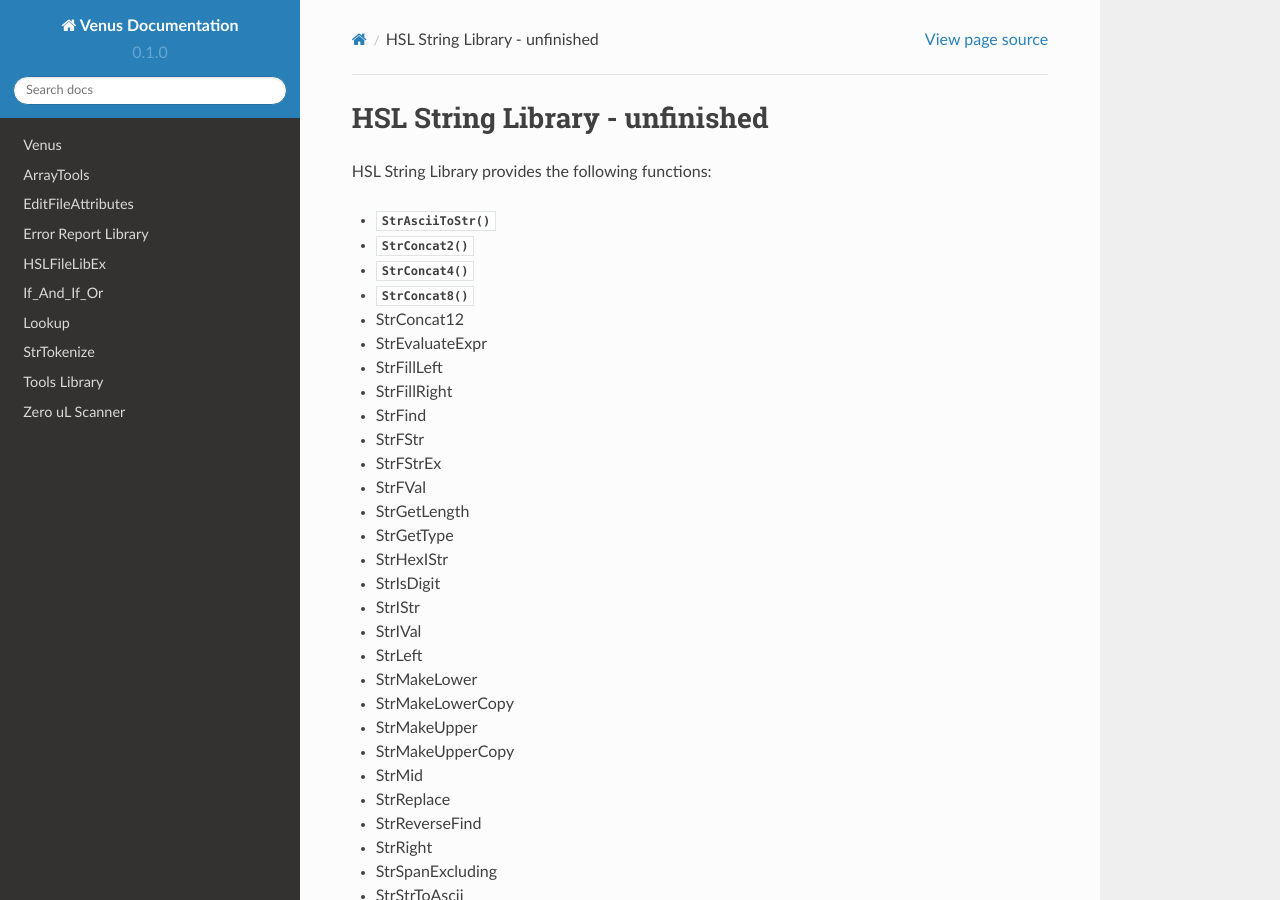
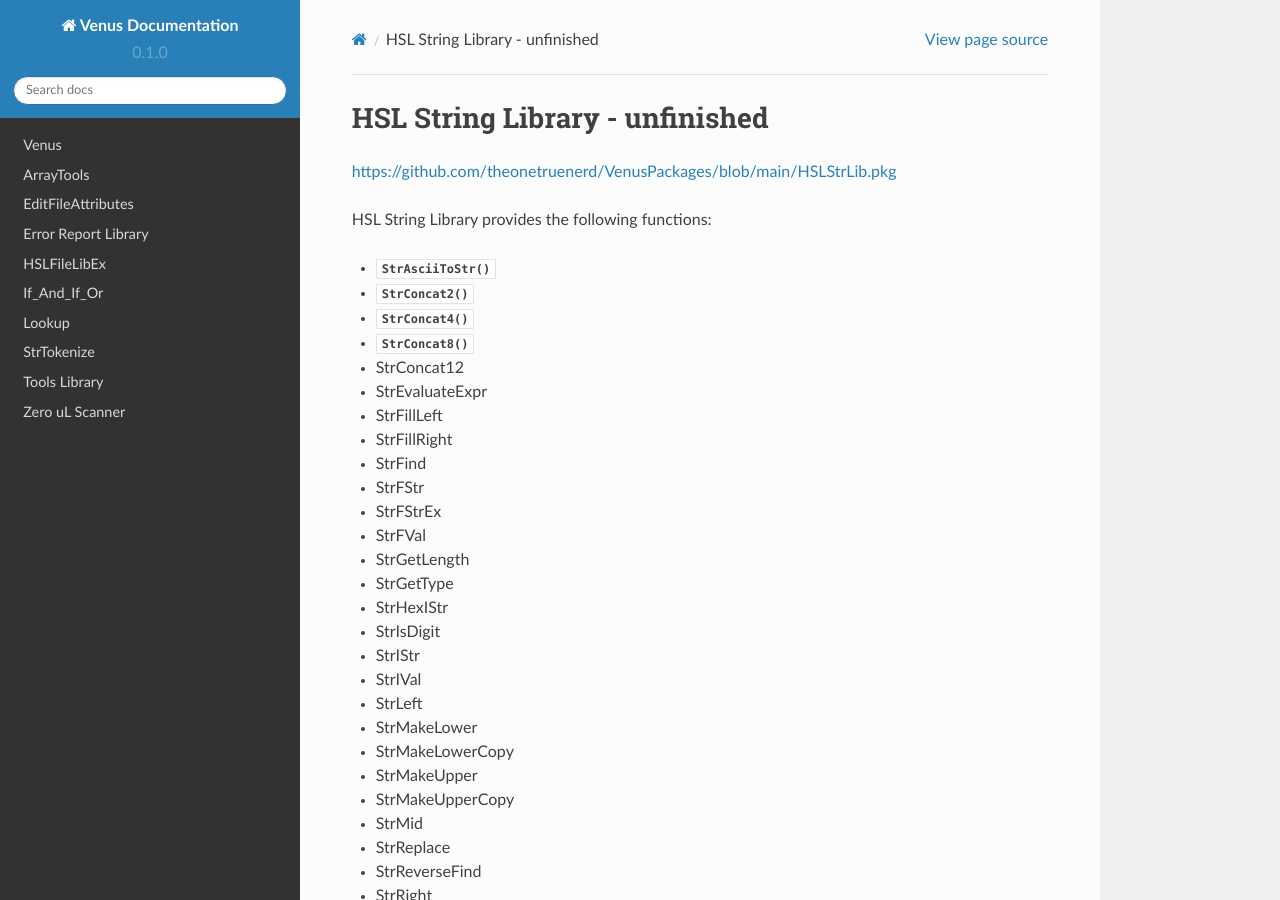
Before and after one commit to theonetruenerd/VenusLibraryDocumentation, a Sphinx documentation site: the page built from docs/source/HSLStrLib.rst, in a window 1280 px wide and 900 px high. Built offline with Sphinx 7.4.7 and the Read the Docs theme 2.0.0, drawn with Linux system fonts in a browser that asks for light colours; some of the changed lines change nothing that is shown.

Commit message:
Update HSLStrLib.rst

```diff
--- a/docs/source/HSLStrLib.rst
+++ b/docs/source/HSLStrLib.rst
@@ -1,5 +1,7 @@
 HSL String Library - unfinished
 ==========================================
+
+https://github.com/theonetruenerd/VenusPackages/blob/main/HSLStrLib.pkg
 
 HSL String Library provides the following functions:
 
```
